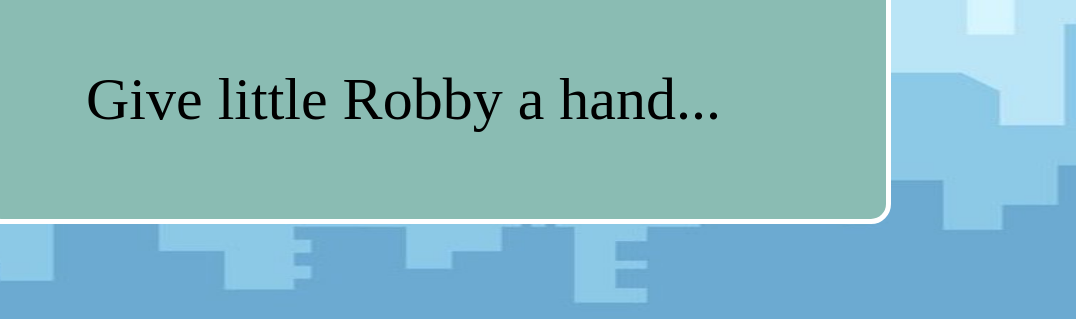
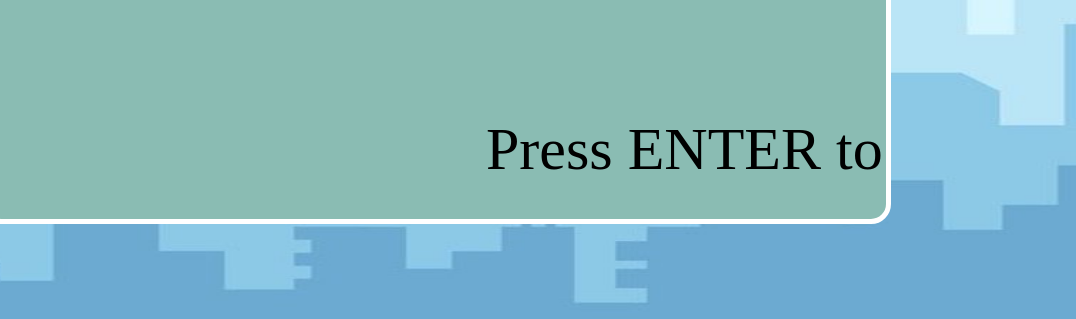
Before and after one commit to elsicab/little-heist, a website built with webpack: page index.html in a window 1280 px wide. Shown: the part 481-800 px from the top of the page, 204-1280 px from the left. Built offline with nearby package versions, Linux system fonts and the light colour scheme.

Commit message:
added favicon

```diff
--- a/index.html
+++ b/index.html
@@ -12,10 +12,10 @@
     <link rel="preconnect" href="https://fonts.gstatic.com">
     <link rel="stylesheet" href="https://use.fontawesome.com/releases/v5.7.0/css/all.css"
         integrity="sha384-lZN37f5QGtY3VHgisS14W3ExzMWZxybE1SJSEsQp9S+oqd12jhcu+A56Ebc1zFSJ" crossorigin="anonymous">
-    <link rel="shortcut icon" type="image/png" href="../src/assets/apple-touch-icon.png">
 
     <script src="./dist/main.js"></script>
     <title>Little Heist</title>
+    <link rel="shortcut icon" type="image/png" href="./src/assets/apple-touch-icon.png" />
 </head>
 
 <body>
--- a/src/scripts/game.js
+++ b/src/scripts/game.js
@@ -127,7 +127,7 @@ class Game{
         }else if(!this.start){
             this.ctx.fillStyle = 'black';
             this.ctx.font = "60px Amatic SC";
-            this.ctx.fillText("Give little Robby a hand...", 100, 500);
+            this.ctx.fillText("Press ENTER to begin", 500, 550);
         }
     };
 
```
Also changed, not shown: dist/main.js.
